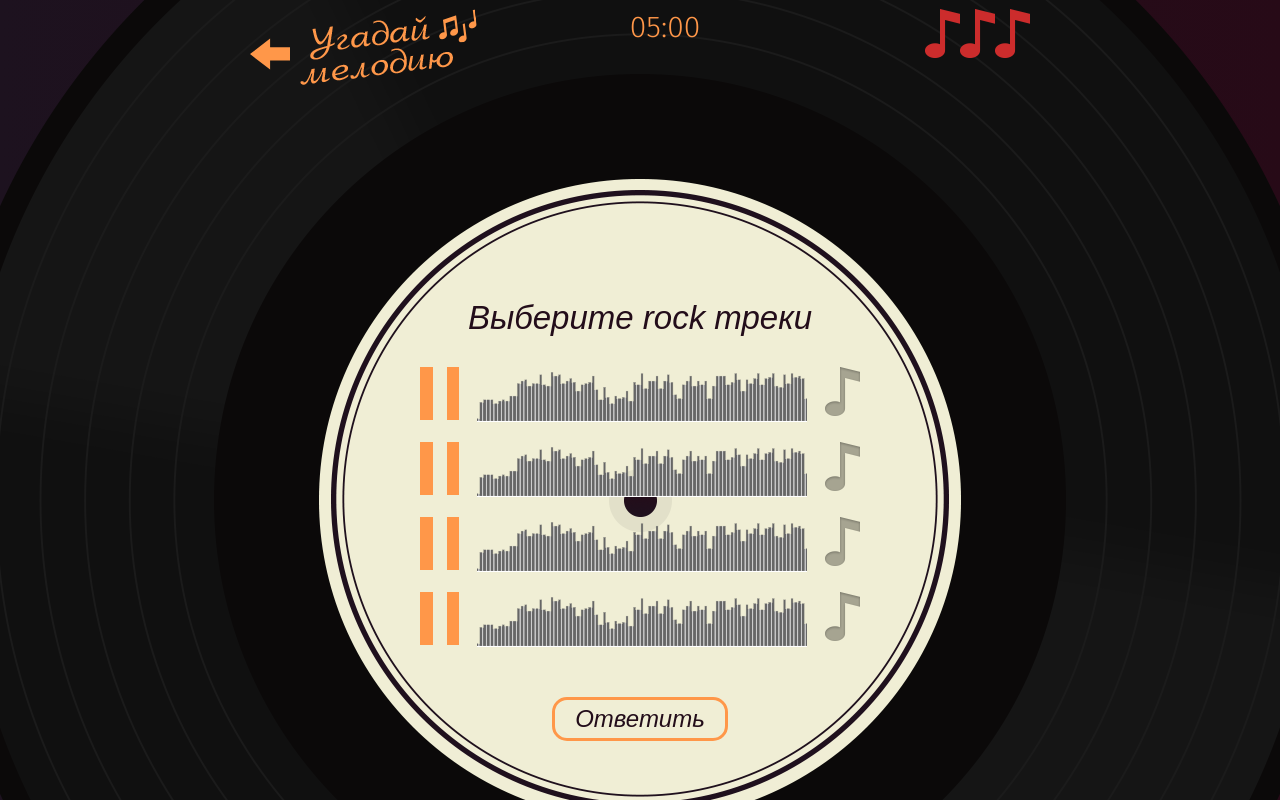
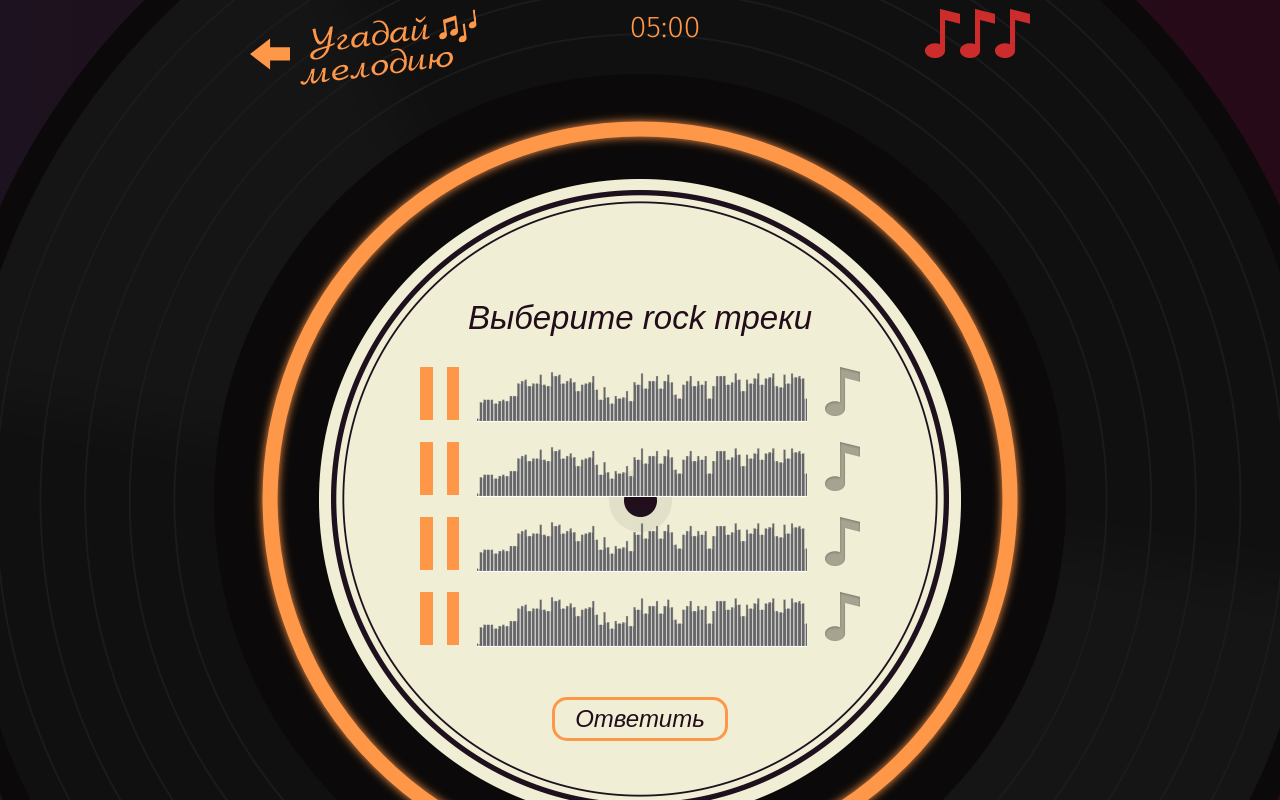
Before and after one commit to Kornerupin/619481-guess-melody-1, a React app: page / in a window 1280 px wide. Both pictures are taken after a click on the button "Начать игру". Shown: the top 800 px of the page. Built offline with nearby package versions, Linux system fonts and the light colour scheme.

Commit message:
Fixed svg bug

```diff
--- a/src/components/game-artist/game-artist.jsx
+++ b/src/components/game-artist/game-artist.jsx
@@ -23,8 +23,12 @@ const GameArtist = (props) => {
       </a>
 
       <svg xmlns="http://www.w3.org/2000/svg" className="timer" viewBox="0 0 780 780">
-        {/* <circle className="timer__line" cx="390" cy="390" r="370"*/}
-        {/*  style="filter: url(#blur); transform: rotate(-90deg) scaleY(-1); transform-origin: center"/>*/}
+        <circle className="timer__line" cx="390" cy="390" r="370"
+          style={{
+            filter: `url(#blur)`,
+            transform: `rotate(-90deg) scaleY(-1)`,
+            transformOrigin: `center`,
+          }}/>
       </svg>
 
       <div className="timer__value" xmlns="http://www.w3.org/1999/xhtml">
--- a/src/components/game-genre/game-genre.jsx
+++ b/src/components/game-genre/game-genre.jsx
@@ -26,8 +26,12 @@ const GameGenre = (props) => {
       </a>
 
       <svg xmlns="http://www.w3.org/2000/svg" className="timer" viewBox="0 0 780 780">
-        {/* <circle className="timer__line" cx="390" cy="390" r="370"*/}
-        {/*  style="filter: url(#blur); transform: rotate(-90deg) scaleY(-1); transform-origin: center"/>*/}
+        <circle className="timer__line" cx="390" cy="390" r="370"
+          style={{
+            filter: `url(#blur)`,
+            transform: `rotate(-90deg) scaleY(-1)`,
+            transformOrigin: `center`,
+          }}/>
       </svg>
 
       <div className="timer__value" xmlns="http://www.w3.org/1999/xhtml">
```
